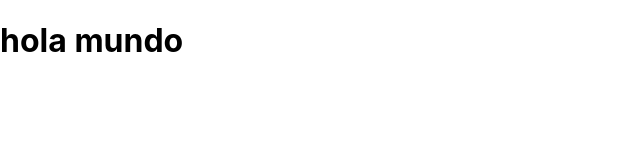
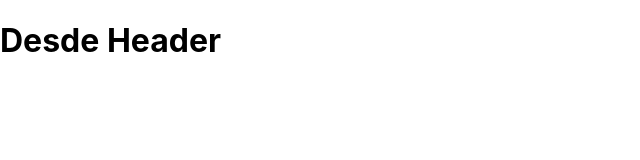
Before and after one commit to antdev1987/pacientes, a React (Vite) app: page / in a window 1280 px wide. Shown: the top 160 px of the page, without its empty margins (0-640 px from the left). Built offline with nearby package versions, Linux system fonts and the light colour scheme.

Commit message:
51. creando y llamando nuestro primer componente

```diff
--- a/src/App.jsx
+++ b/src/App.jsx
@@ -1,10 +1,11 @@
+import Header from './components/Header'
 
 function App() {
 
   return (
-    <div className="App">
-      <h1>hola mundo</h1>
-    </div>
+    <>
+     <Header />
+    </>
   )
 }
 
--- /dev/null
+++ b/src/components/Header.jsx
@@ -0,0 +1,10 @@
+
+const Header =()=>{
+
+    return (
+        <h1>Desde Header</h1>
+    )
+
+}
+
+export default Header
```
Also changed, not shown: src/components/Formulario.jsx (added).
